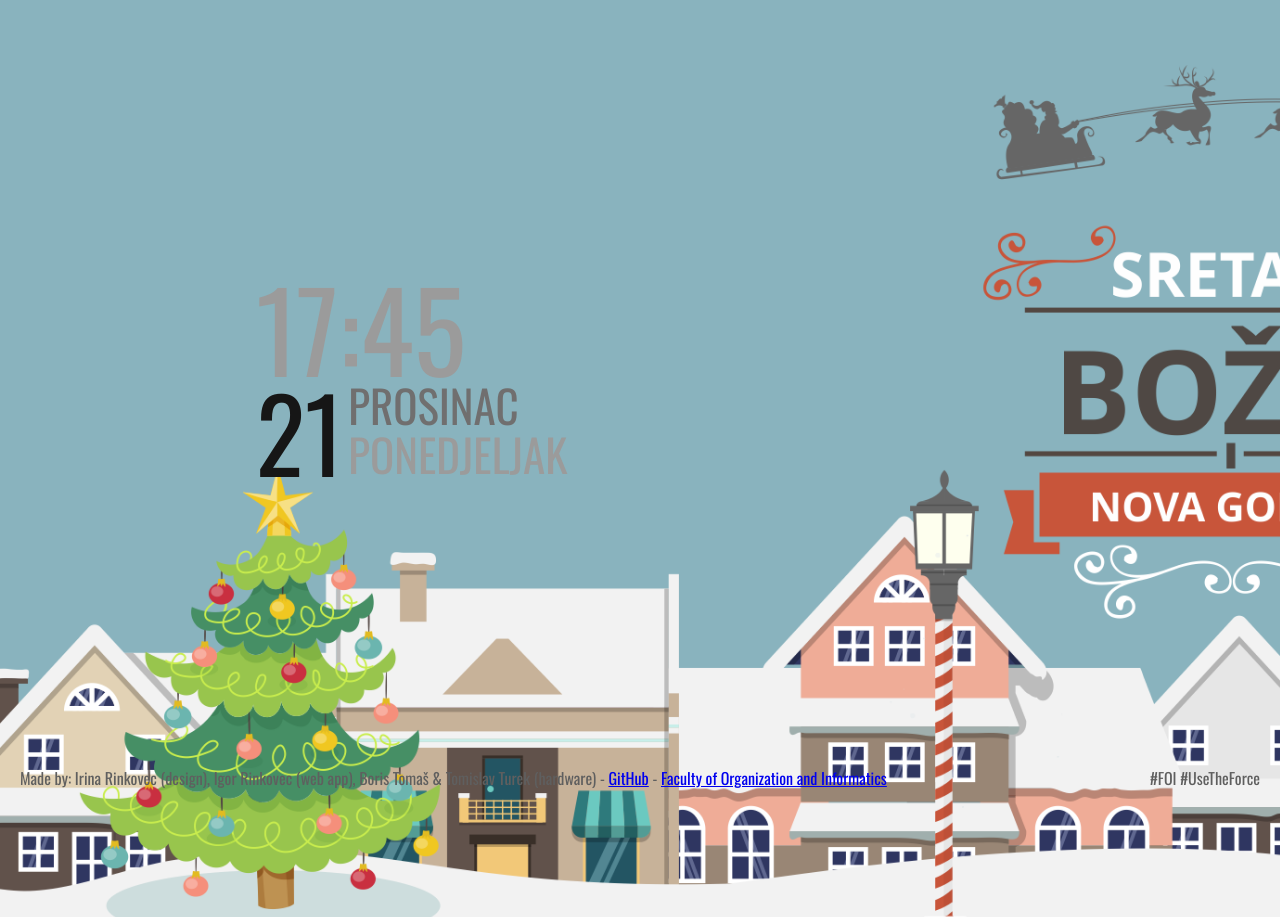
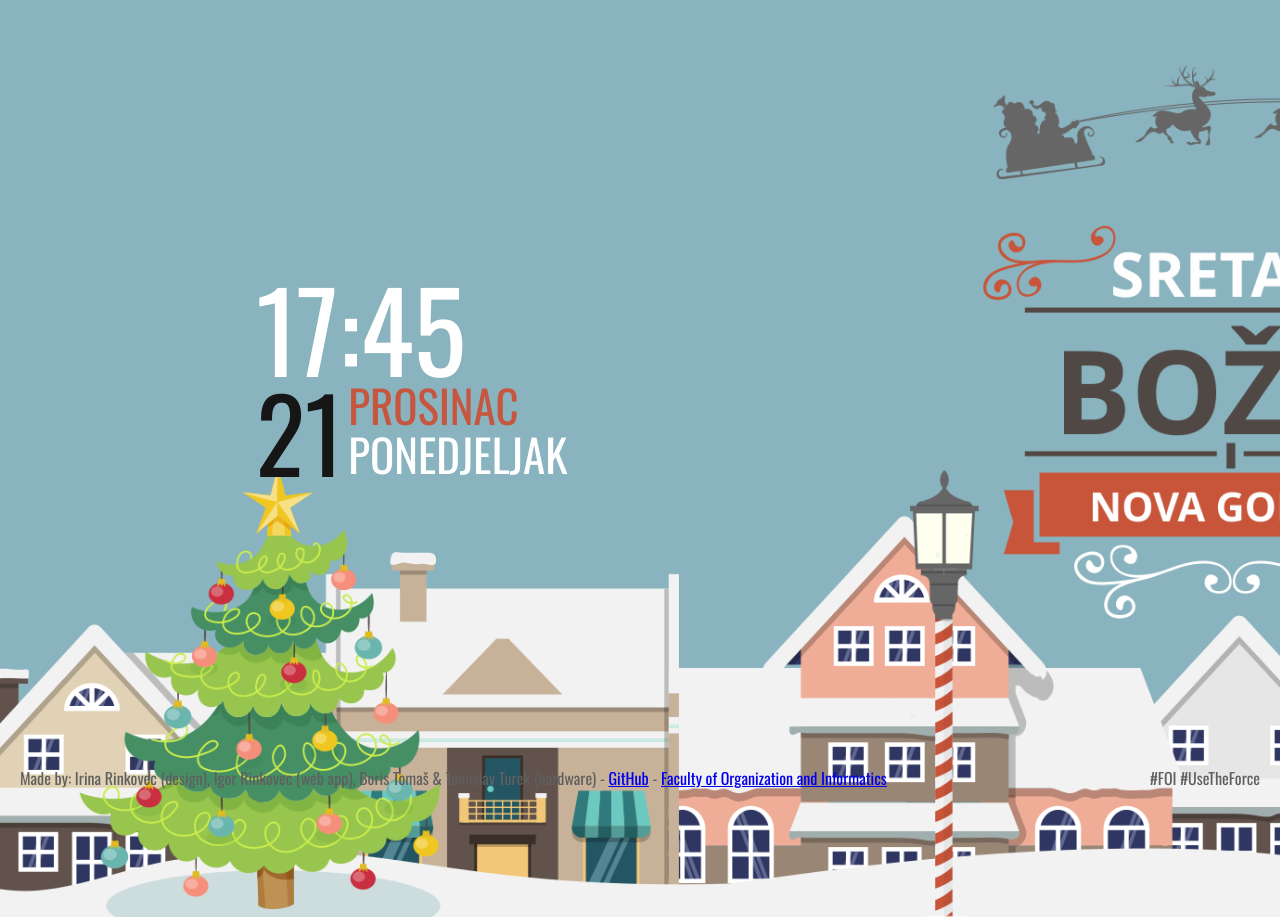
Before and after one commit to FOI-Rocks/DoorTriggerPanel, a website: page public/index.html in a window 1280 px wide. Shown: the top 917 px of the page. Drawn offline with nearby package versions, Linux system fonts and the light colour scheme; a script that the page names is missing.

Commit message:
CSS fixes, sound cut.

```diff
--- a/public/css/style.css
+++ b/public/css/style.css
@@ -3,7 +3,7 @@
   font-family: 'Oswald', sans-serif;
   width: auto;
   height: 1000px;
-  color: #9B9B9B;
+  color: #FFFFFF;
   margin: 0;
   padding: 0;
   text-transform: Uppercase;
@@ -36,7 +36,7 @@
 #month {
   font-size: 45px;
   line-height: 99px;
-  color: #706F6F;
+  color: #C6563F;
 }
 
 #day {
```
Also changed, not shown: 1 other file.
